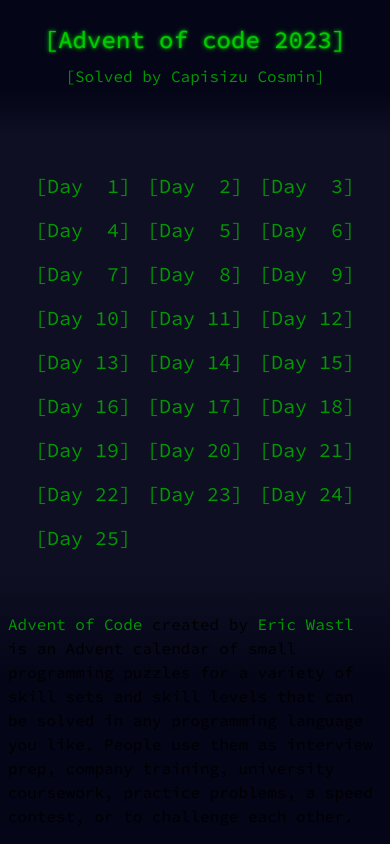
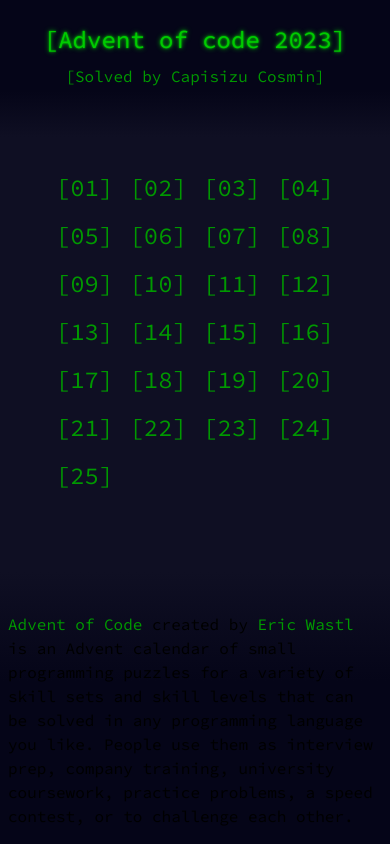
Before and after one commit to cosmineala/Advent-of-Code-2023, a Next.js app: page / in a window 390 px wide. Built offline with nearby package versions, Linux system fonts and the light colour scheme.

Commit message:
style calendar page

```diff
--- a/app/page.tsx
+++ b/app/page.tsx
@@ -6,15 +6,15 @@
 
 
 
-      <div className='p-5 grid grid-cols-3 lg:grid-cols-7 gap-4 text-xl max-w-fit' >
+      <div className='p-5 grid grid-cols-4 sm:grid-cols-7 gap-4 text-xl max-w-fit' >
 
         {/* empty spaces */}
         {Array.from({ length: 4 }, (_, i) => i + 1).map(i =>
-          <div key={i} className='hidden lg:block' ></div>
+          <div key={i} className='hidden sm:block' ></div>
         )}
 
         {Array.from({ length: 25 }, (_, i) => i + 1).map(day =>
-          <Link key={day} href={`./Day${day}`} className='text-primary hover:text-primaryHover' >[Day {day < 10 && <span>&nbsp;</span>}{day}]</Link>
+          <Link key={day} href={`./Day${day}`} className='text-2xl text-primary hover:text-primaryHover' >[{day < 10 && 0}{day}]</Link>
         )}
 
       </div>
```
